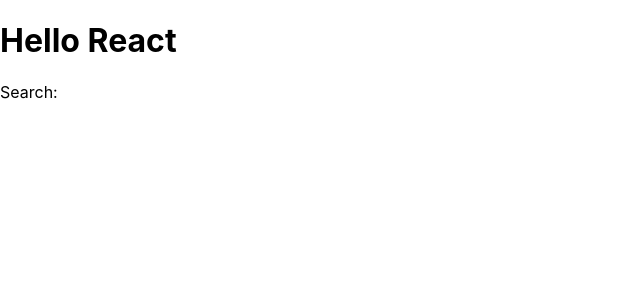
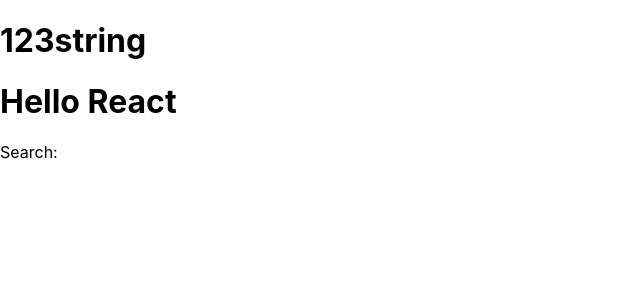
Before and after one commit to LCzoboriek/React, a React (Create React App) app: page / in a window 1280 px wide. Shown: the top 300 px of the page, without its empty margins (0-640 px from the left). Built offline with nearby package versions, Linux system fonts and the light colour scheme.

Commit message:
Created an array, and used the map functions to render the array out on the screen

```diff
--- a/src/App.js
+++ b/src/App.js
@@ -4,9 +4,12 @@
   return title;
 }
 
+let my_array = [123, "string"];
+
 function App() {
   return (
     <div>
+      <h1>{my_array.map((x) => x)}</h1>
       <h1>Hello {getTitle("React")}</h1>
       <label htmlFor="search">Search:</label>
       <label id="search" type="text" />
```
